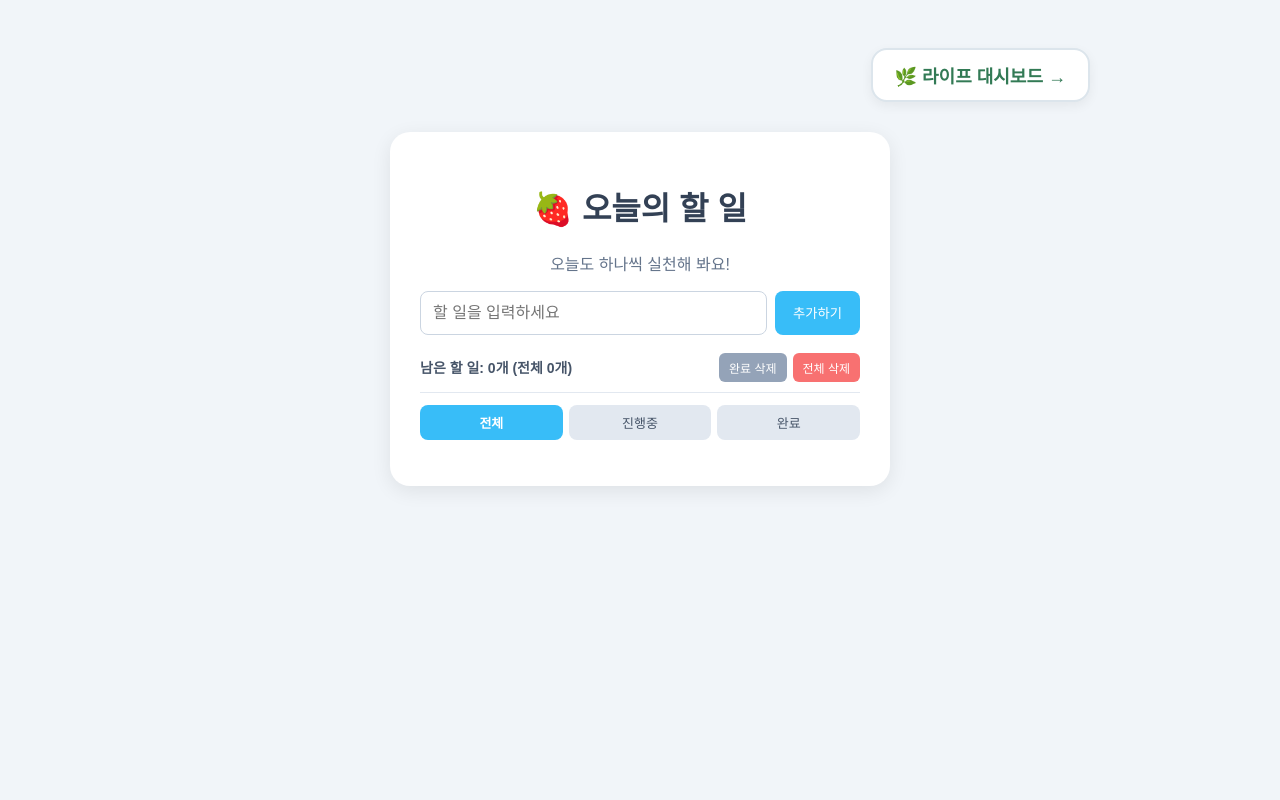
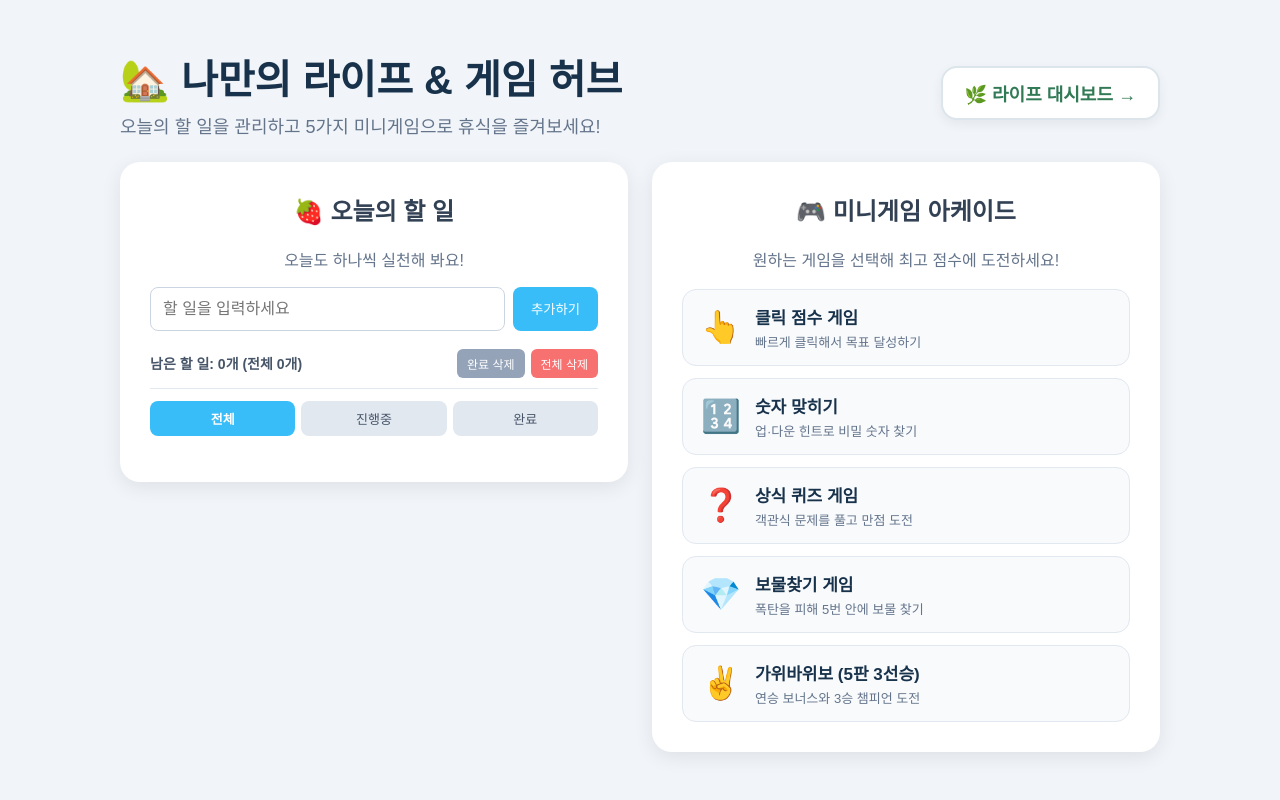
Before and after one commit to tjsdn35/my-mini-game, a Spring Boot app: page /me_to/index.html in a window 1280 px wide. Run offline with Spring Boot 4, Linux system fonts and the light colour scheme.

Commit message:
ver2.5.2

```diff
--- a/src/main/resources/static/me_to/css/style.css
+++ b/src/main/resources/static/me_to/css/style.css
@@ -163,12 +163,28 @@ li span {
   background-color: #ef4444;
 }
 
-/* === 우측 상단 라이프 대시보드 이동 버튼 (흰색 카드 밖, 겹침 방지) === */
-.top-nav {
+/* === 메인 허브 페이지 레이아웃 === */
+.main-header {
+  max-width: 1040px;
+  margin: 0 auto 24px auto;
   display: flex;
-  justify-content: flex-end;
-  max-width: 900px;
-  margin: 0 auto 20px auto; /* 버튼 아래쪽 여백(20px)을 확보해 카드와 겹치지 않음 */
+  justify-content: space-between;
+  align-items: center;
+  gap: 16px;
+}
+
+.header-title h1 {
+  text-align: left;
+  margin: 0 0 6px 0;
+  font-size: 40px;
+  color: #18324b;
+}
+
+.header-title p {
+  text-align: left;
+  margin: 0;
+  font-size: 18px;
+  color: #64748b;
 }
 
 .dash-link {
@@ -178,13 +194,90 @@ li span {
   color: #327a55;
   border: 2px solid #dce5ec;
   border-radius: 16px;
-  font-size: 18px;          /* 카드 제목(32px)과 조화로운 크기 */
+  font-size: 18px;
   font-weight: bold;
   text-decoration: none;
   box-shadow: 0 4px 12px rgba(0, 0, 0, 0.06);
+  white-space: nowrap;
 }
 
 .dash-link:hover {
   background-color: #eef5f0;
   border-color: #327a55;
 }
+
+/* 왼쪽(할 일) + 오른쪽(미니게임 5종) 2단 그리드 */
+.hub-grid {
+  max-width: 1040px;
+  margin: 0 auto;
+  display: grid;
+  grid-template-columns: repeat(2, 1fr);
+  gap: 24px;
+  align-items: start;
+}
+
+.hub-card {
+  max-width: 100%;
+  margin: 0;
+}
+
+.hub-card h2 {
+  text-align: center;
+  color: #334155;
+  margin-top: 0;
+}
+
+/* 미니게임 5종 카드 리스트 */
+.game-grid {
+  display: flex;
+  flex-direction: column;
+  gap: 12px;
+  margin-top: 18px;
+}
+
+.game-item {
+  display: flex;
+  align-items: center;
+  gap: 14px;
+  padding: 14px 18px;
+  background-color: #f8fafc;
+  border: 1px solid #e2e8f0;
+  border-radius: 14px;
+  text-decoration: none;
+  color: #1e293b;
+  transition: transform 0.15s, border-color 0.15s, background-color 0.15s;
+}
+
+.game-item:hover {
+  background-color: #eef5f0;
+  border-color: #327a55;
+  transform: translateY(-2px);
+}
+
+.game-emoji {
+  font-size: 32px;
+}
+
+.game-item strong {
+  display: block;
+  font-size: 17px;
+  color: #18324b;
+  margin-bottom: 3px;
+}
+
+.game-item small {
+  display: block;
+  font-size: 13px;
+  color: #64748b;
+}
+
+/* 모바일 화면 대응 (좁은 화면에서는 세로 1줄로 자동 정렬) */
+@media (max-width: 820px) {
+  .main-header {
+    flex-direction: column;
+    align-items: flex-start;
+  }
+  .hub-grid {
+    grid-template-columns: 1fr;
+  }
+}
--- a/src/main/resources/static/me_to/index.html
+++ b/src/main/resources/static/me_to/index.html
@@ -3,18 +3,24 @@
 <head>
   <meta charset="UTF-8">
   <meta name="viewport" content="width=device-width, initial-scale=1.0">
-  <title>나의 할 일 목록</title>
+  <title>나의 라이프 & 미니게임 허브</title>
   <link rel="stylesheet" href="css/style.css">
-
 </head>
 <body>
-  <!-- 흰색 카드 바깥에 라이프 대시보드 이동 위치 -->
-  <div class="top-nav">
+  <!-- 상단 네비게이션 바 -->
+  <header class="main-header">
+    <div class="header-title">
+      <h1>🏡 나만의 라이프 & 게임 허브</h1>
+      <p>오늘의 할 일을 관리하고 5가지 미니게임으로 휴식을 즐겨보세요!</p>
+    </div>
     <a href="dashboard.html" class="dash-link">🌿 라이프 대시보드 →</a>
-  </div>
+  </header>
 
-  <div class="container">
-    <h1>🍓 오늘의 할 일</h1>
+  <!-- 메인 2단 그리드 영역 (왼쪽: 오늘의 할 일 / 오른쪽: 미니게임 5종) -->
+  <main class="hub-grid">
+    <!-- 1. 왼쪽: 기존 오늘의 할 일 카드 -->
+    <section class="container hub-card">
+      <h2>🍓 오늘의 할 일</h2>
       <p>오늘도 하나씩 실천해 봐요!</p>
 
       <div class="input-area">
@@ -22,7 +28,6 @@
         <button id="addButton">추가하기</button>
       </div>
 
-    <!-- 남은 할 일 카운터 및 일괄 삭제 버튼 -->
       <div class="status-bar">
         <span id="taskCount">남은 할 일: 0개</span>
         <div class="bulk-buttons">
@@ -31,7 +36,6 @@
         </div>
       </div>
 
-    <!-- 필터 탭 버튼 영역 -->
       <div class="filter-tabs">
         <button class="filter-btn active" data-filter="all">전체</button>
         <button class="filter-btn" data-filter="active">진행중</button>
@@ -39,7 +43,57 @@
       </div>
 
       <ul id="taskList"></ul>
+    </section>
+
+    <!-- 2. 오른쪽: 미니게임 아케이드 카드 -->
+    <section class="container hub-card">
+      <h2>🎮 미니게임 아케이드</h2>
+      <p>원하는 게임을 선택해 최고 점수에 도전하세요!</p>
+
+      <div class="game-grid">
+        <a href="games/clicker.html" class="game-item">
+          <span class="game-emoji">👆</span>
+          <div>
+            <strong>클릭 점수 게임</strong>
+            <small>빠르게 클릭해서 목표 달성하기</small>
           </div>
+        </a>
+
+        <a href="games/guess.html" class="game-item">
+          <span class="game-emoji">🔢</span>
+          <div>
+            <strong>숫자 맞히기</strong>
+            <small>업·다운 힌트로 비밀 숫자 찾기</small>
+          </div>
+        </a>
+
+        <a href="games/quiz.html" class="game-item">
+          <span class="game-emoji">❓</span>
+          <div>
+            <strong>상식 퀴즈 게임</strong>
+            <small>객관식 문제를 풀고 만점 도전</small>
+          </div>
+        </a>
+
+        <a href="games/treasure.html" class="game-item">
+          <span class="game-emoji">💎</span>
+          <div>
+            <strong>보물찾기 게임</strong>
+            <small>폭탄을 피해 5번 안에 보물 찾기</small>
+          </div>
+        </a>
+
+        <a href="games/rps.html" class="game-item">
+          <span class="game-emoji">✌️</span>
+          <div>
+            <strong>가위바위보 (5판 3선승)</strong>
+            <small>연승 보너스와 3승 챔피언 도전</small>
+          </div>
+        </a>
+      </div>
+    </section>
+  </main>
+
   <script src="js/app.js"></script>
 </body>
 </html>
```
Lines whose indentation alone changed are shown as unchanged.
